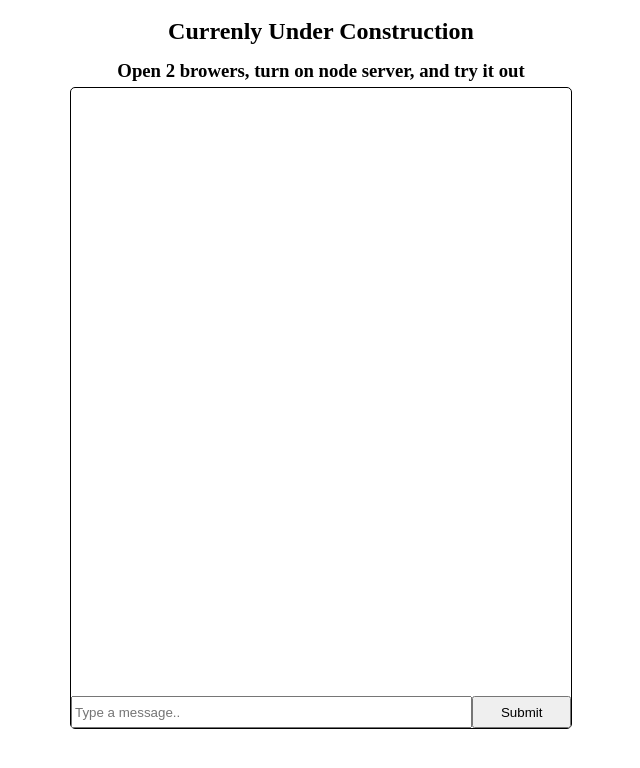
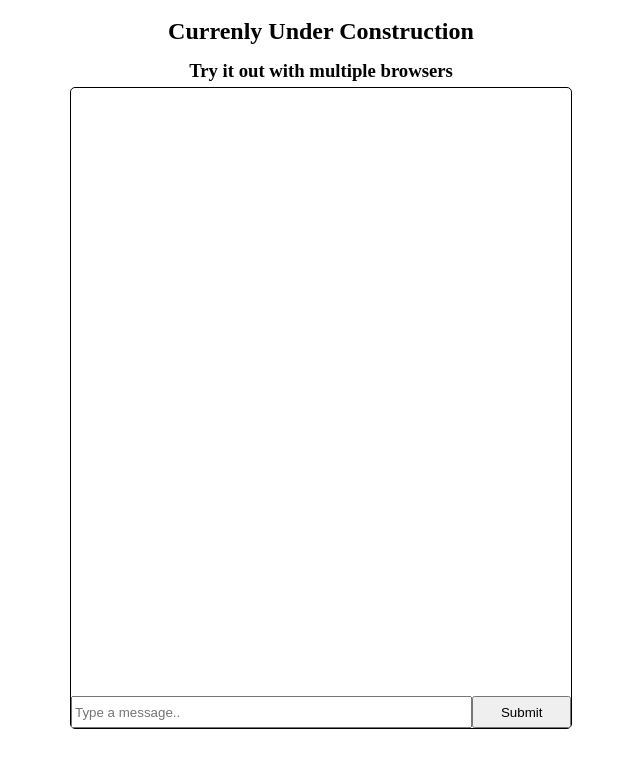
Before and after one commit to au25/chatime, a website: page index.html in a window 1280 px wide. Shown: the whole page, without its empty margins (319-959 px from the left). Drawn offline with nearby package versions, Linux system fonts and the light colour scheme; no server answers.

Commit message:
index h3 change

```diff
--- a/index.html
+++ b/index.html
@@ -56,7 +56,7 @@
 <body>
     <div class="heading-text">
         <h2>Currenly Under Construction</h2>
-        <h3> Open 2 browers, turn on node server, and try it out</h3>
+        <h3> Try it out with multiple browsers</h3>
     </div>
     <div class="container">
         <div class="chat-container">
```
